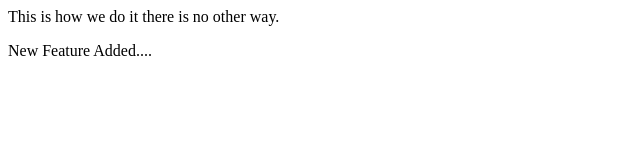
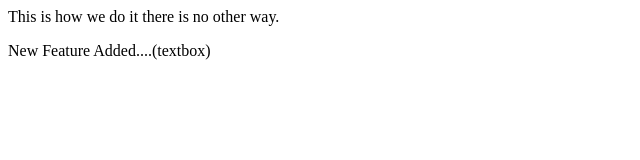
Before and after one commit to KrushikeshS/Sec_Master_Project, a plain HTML site: page index.html in a window 1280 px wide. Shown: the full height of the page, 0-640 px from the left. Drawn offline with Linux system fonts and the light colour scheme.

```diff
--- a/index.html
+++ b/index.html
@@ -1,3 +1,3 @@
 <p>This is how we do it there is no other way.</p>
 
-<p>New Feature Added....</p>
+<p>New Feature Added....(textbox)</p>
```
